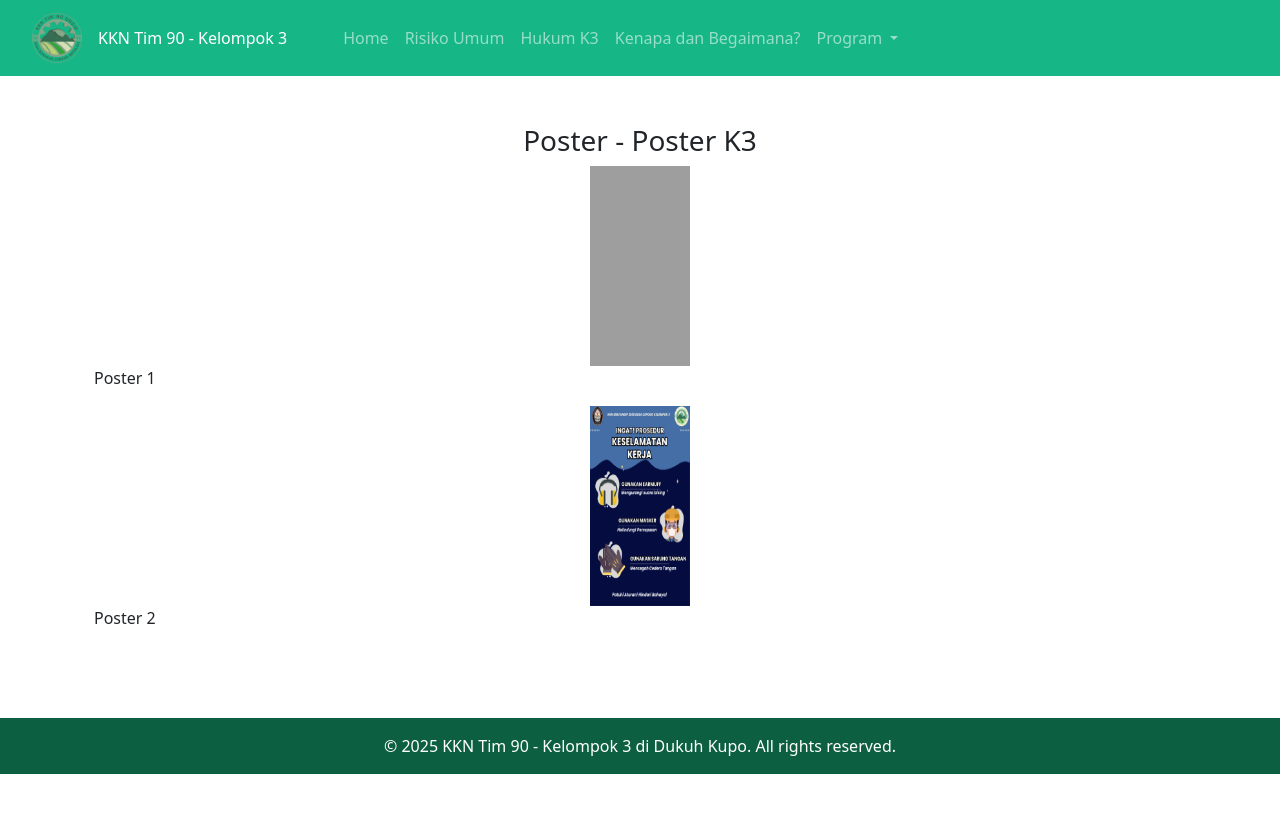
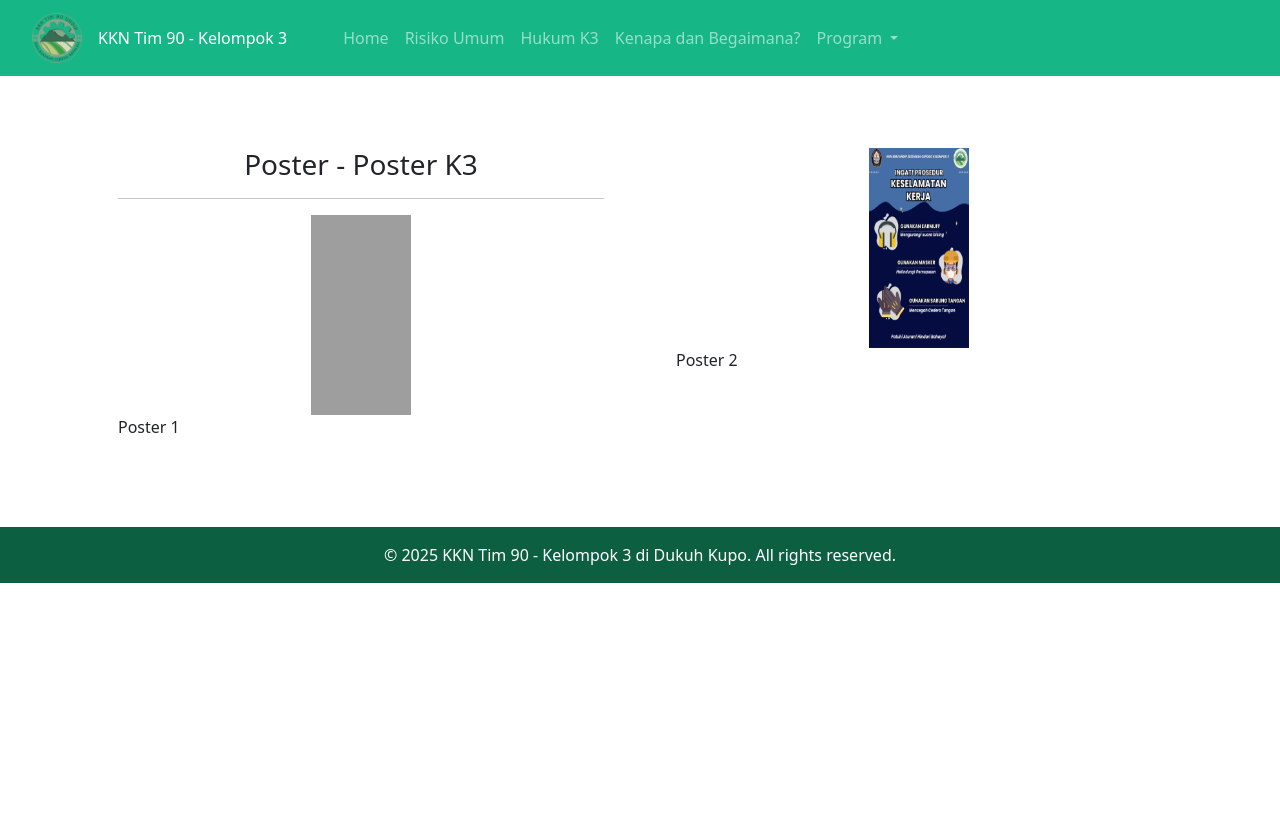
Before and after one commit to tiaraputriw/k3-edukasi, a Jekyll site: the page built from poster.html, in a window 1280 px wide. Shown: the top 813 px of the page. Built offline with Jekyll 4.4.1, drawn with Linux system fonts in a browser that asks for light colours; grey boxes are pictures that could not be loaded.

Commit message:
Update poster.html

```diff
--- a/poster.html
+++ b/poster.html
@@ -3,12 +3,22 @@
 title: Poster - Poster K3
 ---
 
-<main class="main container py-4">
-    <h3 style="text-align: center;">Poster - Poster K3</h3>
-    <img src="{{ site.baseurl }}/img/poster k3_pages-to-jpg-0001.jpg" alt="Poster K3"
-        class="img-fluid mx-auto d-block" style="width: 100px; height: 200px; margin-left: 20px;">
-    <p>Poster 1</p>
-    <img src="{{ site.baseurl }}/img/poster k3_pages-to-jpg-0002.jpg" alt="Poster K3"
-        class="img-fluid mx-auto d-block" style="width: 100px; height: 200px; margin-left: 20px;">
-    <p>Poster 2</p>
-</main>
+<div class="container mt-5">
+  <div class="row">
+    <!-- Kolom kiri -->
+    <div class="col-md-6 d-flex align-items-center">
+      <main class="main container py-4">
+        <h3 style="text-align: center;">Poster - Poster K3</h3>
+        <hr>
+        <img src="{{ site.baseurl }}/img/poster k3_pages-to-jpg-0001.jpg" alt="Poster K3" class="img-fluid mx-auto d-block" style="width: 100px; height: 200px; margin-left: 20px;">
+        <p>Poster 1</p>
+      </main>
+    </div>
+    <div class="col-md-6">
+      <main class="main container py-4">
+        <img src="{{ site.baseurl }}/img/poster k3_pages-to-jpg-0002.jpg" alt="Poster K3" class="img-fluid mx-auto d-block" style="width: 100px; height: 200px; margin-left: 20px;">
+        <p>Poster 2</p>
+      </main>
+    </div>
+  </div>
+</div>
```
